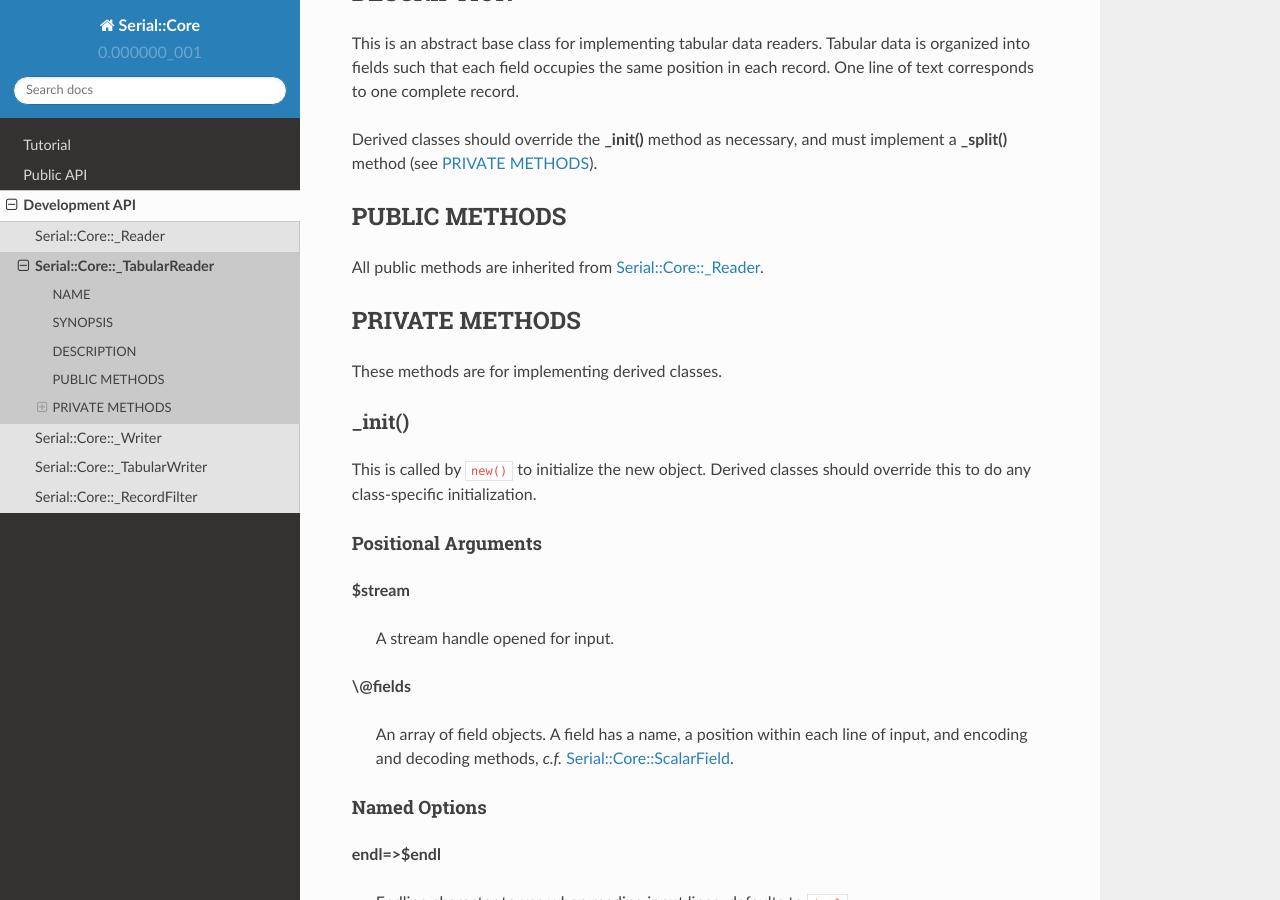
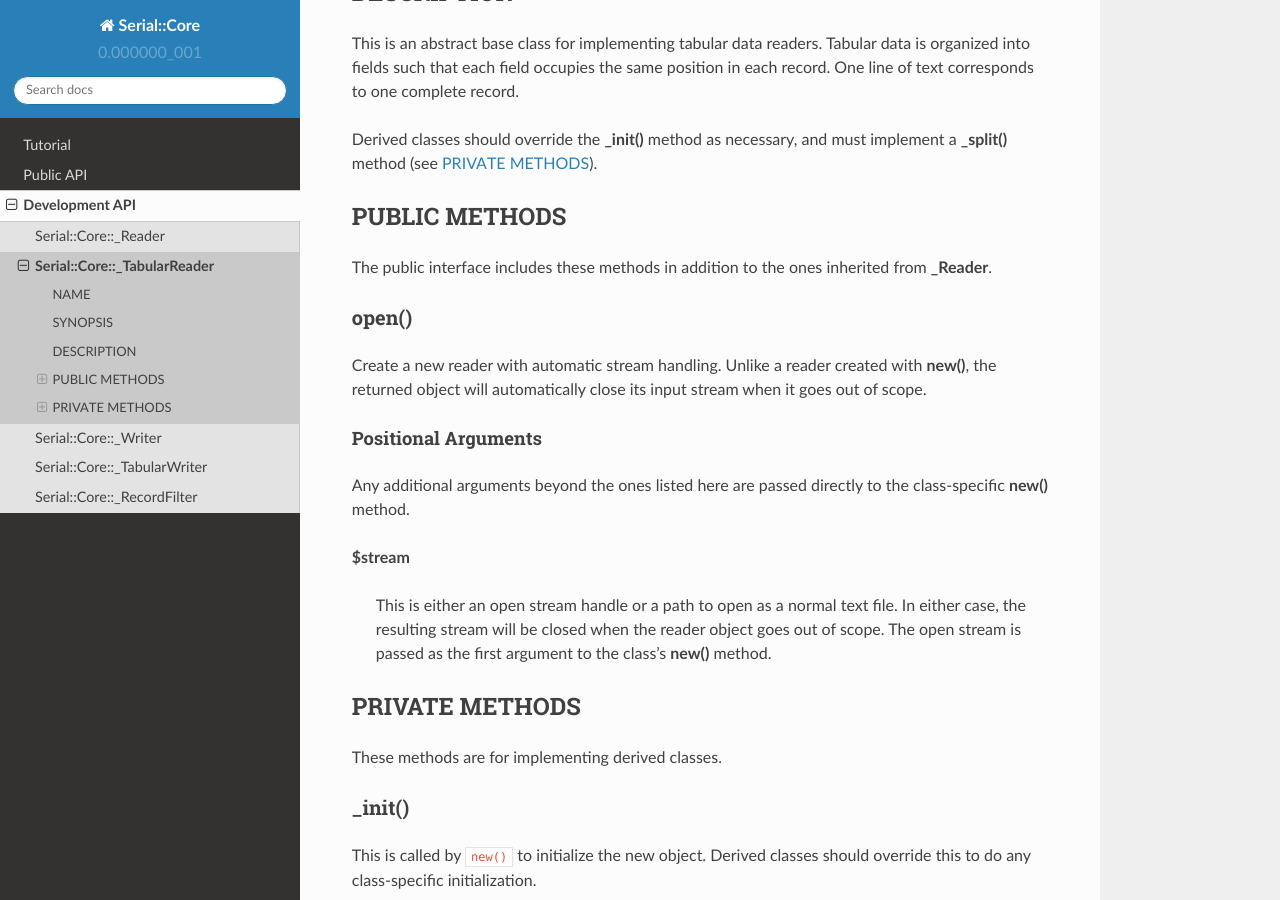
Before and after one commit to mdklatt/serial-perl, a Sphinx documentation site: the page built from doc/_TabularReader.rst, in a window 1280 px wide and 900 px high, scrolled down 646 px. Built offline with Sphinx 7.4.7 and the Read the Docs theme 2.0.0, drawn with Linux system fonts in a browser that asks for light colours.

Commit message:
added open() class method for readers

```diff
--- a/doc/_TabularReader.rst
+++ b/doc/_TabularReader.rst
@@ -57,7 +57,35 @@
 **************
 
 
-All public methods are inherited from `Serial::Core::_Reader <http://search.cpan.org/search?query=Serial%3a%3aCore%3a%3a_Reader&mode=module>`_.
+The public interface includes these methods in addition to the ones inherited
+from \ **_Reader**\ .
+
+\ **open()**\
+==============
+
+
+Create a new reader with automatic stream handling. Unlike a reader created
+with \ **new()**\ , the returned object will automatically close its input stream
+when it goes out of scope.
+
+Positional Arguments
+--------------------
+
+
+Any additional arguments beyond the ones listed here are passed directly to
+the class-specific \ **new()**\  method.
+
+
+\ **$stream**\
+
+ This is either an open stream handle or a path to open as a normal text file.
+ In either case, the resulting stream will be closed when the reader object goes
+ out of scope. The open stream is passed as the first argument to the class's
+ \ **new()**\  method.
+
+
+
+
 
 
 ***************
```
Also changed, not shown: doc/DelimitedReader.rst (+31 -1 lines), doc/FixedWidthReader.rst (+31 -1 lines), 6 other files.
